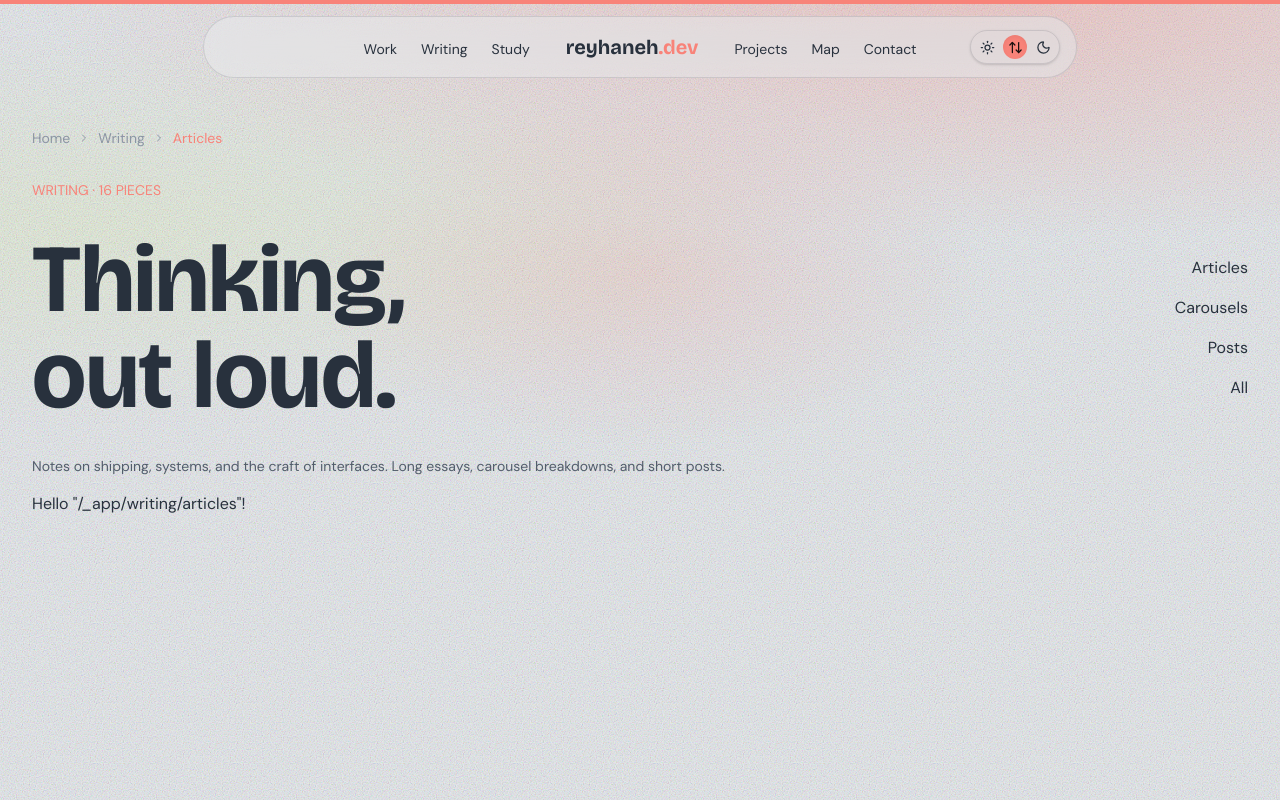
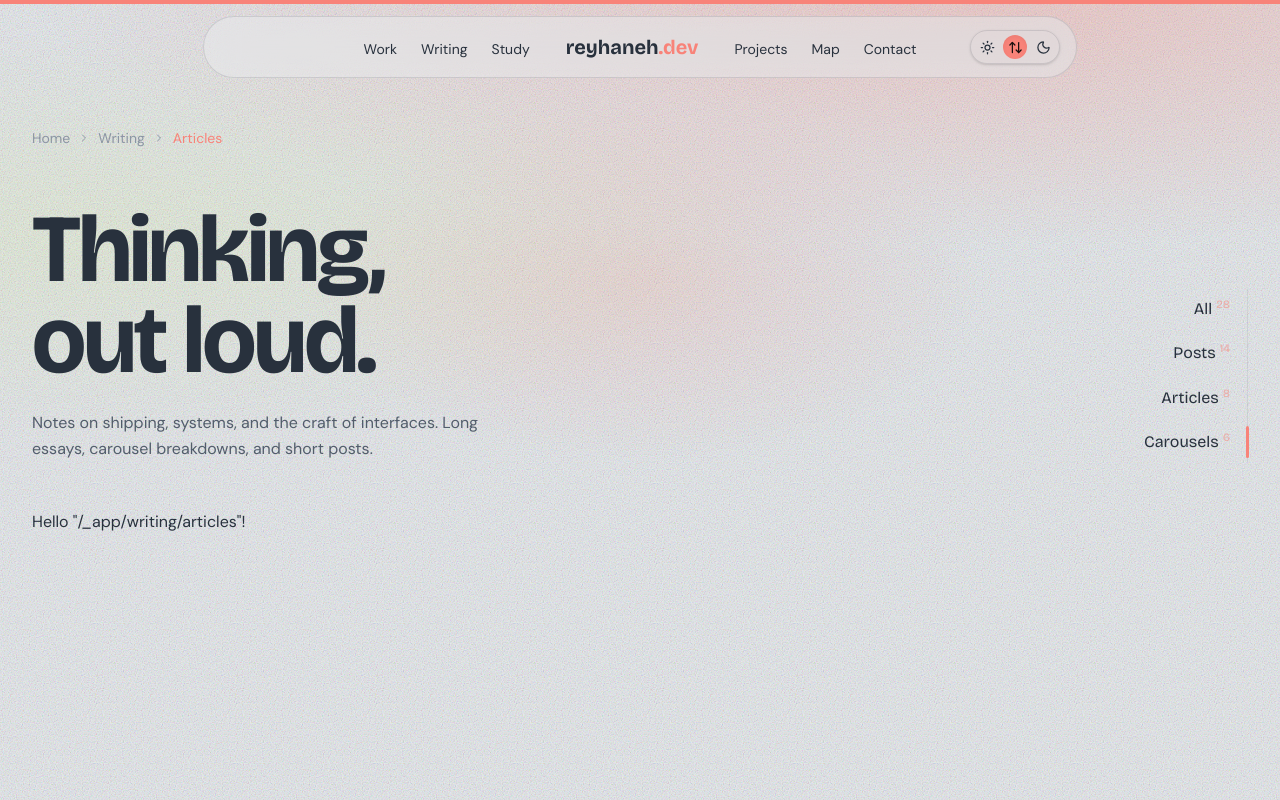
Before and after one commit to reyhaneh-k/reyhaneh.dev, a React (Vite) app: page /writing/articles in a window 1280 px wide. Built offline with nearby package versions, Linux system fonts and the light colour scheme; a web font is replaced by a local one.

Commit message:
feat(layout): updates writing layout

```diff
--- a/eslint.config.js
+++ b/eslint.config.js
@@ -91,6 +91,7 @@ export default defineConfig([
     },
     rules: {
       "no-unused-vars": "off", // defer to the TS-aware version
+
       "@typescript-eslint/no-unused-vars": [
         "warn",
         {
--- a/src/components/ui/tabs/Tabs.tsx
+++ b/src/components/ui/tabs/Tabs.tsx
@@ -1,34 +1,157 @@
-import { Tabs } from "radix-ui";
+import { motion } from "motion/react";
+import { Tabs as RadixTabs } from "radix-ui";
+import { createContext, useContext, useState } from "react";
 
-type TabsRootProps = React.ComponentProps<typeof Tabs.Root>;
-type TabsListProps = React.ComponentProps<typeof Tabs.List>;
-type TabsTriggerProps = React.ComponentProps<
-  typeof Tabs.Trigger
+import { cn } from "@/utils/classname";
+import { Override } from "@/utils/types";
+type BaseValueType = string | undefined;
+type TabsRootProps<T> = Override<
+  React.ComponentProps<typeof RadixTabs.Root>,
+  {
+    value?: T;
+    defaultValue?: T;
+    onValueChange?: (value: T) => void;
+  }
+>;
+type TabsListProps = React.ComponentProps<
+  typeof RadixTabs.List
+>;
+type TabsTriggerProps<T> = Override<
+  React.ComponentProps<typeof RadixTabs.Trigger>,
+  {
+    value: T;
+  }
 >;
 type TabsContentProps = React.ComponentProps<
-  typeof Tabs.Content
+  typeof RadixTabs.Content
 >;
 
-function TabsRoot({ children, ...props }: TabsRootProps) {
-  return <Tabs.Root {...props}>{children}</Tabs.Root>;
+const TabsValueContext =
+  createContext<BaseValueType>(undefined);
+
+const INDICATOR_SPRING = {
+  type: "spring" as const,
+  stiffness: 380,
+  damping: 32,
+  mass: 0.7,
+};
+
+function TabsRoot<T extends BaseValueType>({
+  className,
+  children,
+  value,
+  defaultValue,
+  onValueChange,
+  orientation,
+  ...props
+}: TabsRootProps<T>) {
+  const [uncontrolled, setUncontrolled] = useState<
+    T | undefined
+  >(defaultValue);
+  const current = value ?? uncontrolled;
+  const Context = TabsValueContext;
+  return (
+    <Context.Provider value={current}>
+      <RadixTabs.Root
+        className={cn("shrink-0", className)}
+        value={value}
+        defaultValue={defaultValue}
+        onValueChange={(next) => {
+          setUncontrolled(next as T);
+          onValueChange?.(next as T);
+        }}
+        orientation={orientation ?? "horizontal"}
+        {...props}
+      >
+        {children}
+      </RadixTabs.Root>
+    </Context.Provider>
+  );
 }
 
-function TabsList({ children, ...props }: TabsListProps) {
-  return <Tabs.List {...props}>{children}</Tabs.List>;
+function TabsList({
+  className,
+  children,
+  ...props
+}: TabsListProps) {
+  return (
+    <RadixTabs.List
+      className={cn(
+        "group",
+        "relative flex outline-none",
+        "flex-row gap-1 sm:gap-2",
+        "data-[orientation=vertical]:flex-col data-[orientation=vertical]:items-end data-[orientation=vertical]:gap-1",
+        "border-line/60 border-b data-[orientation=vertical]:border-r data-[orientation=vertical]:border-b-0",
+        "pb-px data-[orientation=vertical]:pr-px data-[orientation=vertical]:pb-0",
+        className
+      )}
+      {...props}
+    >
+      {children}
+    </RadixTabs.List>
+  );
 }
 
-function TabsTrigger({
+function TabsTrigger<T extends string>({
+  className,
   children,
+  value,
   ...props
-}: TabsTriggerProps) {
-  return <Tabs.Trigger {...props}>{children}</Tabs.Trigger>;
+}: TabsTriggerProps<T>) {
+  const current = useContext(TabsValueContext);
+  const active = current === value;
+
+  return (
+    <RadixTabs.Trigger
+      className={cn(
+        "relative flex items-baseline gap-2.5",
+        "px-3 py-2.5 group-data-[orientation=vertical]:px-4 group-data-[orientation=vertical]:py-2",
+        "font-display transition-colors duration-200",
+        "cursor-pointer outline-none",
+        "focus-visible:ring-accent/40 focus-visible:ring-offset-canvas focus-visible:ring-2 focus-visible:ring-offset-2",
+        "disabled:pointer-events-none disabled:opacity-40",
+        active
+          ? "text-ink"
+          : "text-ink-subtle hover:text-ink-muted",
+        className
+      )}
+      value={value}
+      {...props}
+      asChild={false}
+    >
+      {children}
+      {active && (
+        <motion.span
+          layoutId="tabs-filter-indicator"
+          aria-hidden
+          className={cn(
+            "bg-accent absolute rounded-full",
+            "group-data-[orientation=horizontal]:inset-x-2 group-data-[orientation=horizontal]:-bottom-0.75 group-data-[orientation=horizontal]:h-0.75",
+            "group-data-[orientation=vertical]:inset-y-1 group-data-[orientation=vertical]:right-[-2.5px] group-data-[orientation=vertical]:w-0.75"
+          )}
+          transition={INDICATOR_SPRING}
+        />
+      )}
+    </RadixTabs.Trigger>
+  );
 }
 
 function TabsContent({
+  className,
   children,
   ...props
 }: TabsContentProps) {
-  return <Tabs.Content {...props}>{children}</Tabs.Content>;
+  return (
+    <RadixTabs.Content
+      className={cn(
+        "focus-visible:ring-accent/40 outline-none focus-visible:ring-2",
+        className
+      )}
+      {...props}
+    >
+      {children}
+    </RadixTabs.Content>
+  );
 }
 
 export { TabsRoot, TabsList, TabsTrigger, TabsContent };
--- a/src/components/ui/themeSwitch/ThemeSwitch.tsx
+++ b/src/components/ui/themeSwitch/ThemeSwitch.tsx
@@ -61,7 +61,7 @@ const ThemeSwitch = ({
               <Icon
                 aria-label={`${th} theme icon`}
                 className={cn(
-                  "active:text-accent absolute inset-0 z-10 m-auto size-3.75",
+                  "active:text-accent/80 hover:text-accent/80 absolute inset-0 z-10 m-auto size-3.75",
                   th === theme && "text-on-accent"
                 )}
               />
--- a/src/consts/storage.ts
+++ b/src/consts/storage.ts
@@ -1,5 +1,6 @@
 enum STORAGE_KEYS {
   THEME = "theme_storage_key",
+  MOBILE = "mobile_storage_key",
 }
 
 export { STORAGE_KEYS };
--- a/src/layouts/writingLayout/WritingLayout.tsx
+++ b/src/layouts/writingLayout/WritingLayout.tsx
@@ -1,4 +1,4 @@
-import { Link } from "@tanstack/react-router";
+import { Link, useLocation } from "@tanstack/react-router";
 
 import { BreadCrumb } from "@/components/ui/breadCrumb/BreadCrumb";
 import {
@@ -6,6 +6,7 @@ import {
   TabsRoot,
   TabsTrigger,
 } from "@/components/ui/tabs/Tabs";
+import { useIsMobile } from "@/stores/mobile/mobile";
 import { cn } from "@/utils/classname";
 
 import {
@@ -13,66 +14,67 @@ import {
   writingLayoutConsts,
 } from "./index.consts";
 
+type TabValue = (typeof LayoutLinks)[number]["href"];
+
 function WritingLayout({
   children,
 }: {
   children: React.ReactNode;
 }) {
+  const { pathname } = useLocation();
+  const activeValue = LayoutLinks.find(
+    (link) => link.href === pathname
+  );
+  const isMobile = useIsMobile();
+
   return (
     <section
       className={cn(
-        "h-full w-full space-y-4",
+        "h-full w-full space-y-8 md:space-y-12",
         "p-4 md:p-6 lg:p-8"
       )}
     >
-      <BreadCrumb className="mb-4 md:mb-8" />
+      <BreadCrumb className="mb-2 md:mb-4" />
+
       <header
         className={cn(
-          "flex flex-col justify-between gap-4 md:flex-row md:gap-4",
-          "h-full w-full"
+          "flex flex-col gap-10 md:flex-row md:items-end md:justify-between md:gap-16"
         )}
       >
-        <div
-          className={cn(
-            "flex flex-col gap-4 md:gap-8",
-            "h-full w-full"
-          )}
-        >
-          <span className="text-accent text-sm uppercase">
-            Writing · {writingLayoutConsts.totalPosts}{" "}
-            pieces
-          </span>
-          <h1 className="text-4xl font-bold md:text-6xl lg:text-8xl">
+        <div className="mt-6 flex max-w-3xl flex-col gap-4 md:gap-6 lg:mt-10">
+          <h1 className="text-4xl leading-[0.95] font-bold tracking-tight md:text-6xl lg:text-8xl">
             {writingLayoutConsts.title.part1},
             <br />
             {writingLayoutConsts.title.part2}
           </h1>
-          <p className="text-ink-muted text-sm">
+          <p className="text-ink-muted max-w-md text-sm leading-relaxed md:text-base">
             {writingLayoutConsts.description}
           </p>
         </div>
 
-        <TabsRoot className="self-start md:self-center">
-          <TabsList className="flex flex-row gap-4 text-right md:flex-col">
+        <TabsRoot<TabValue>
+          value={activeValue?.href}
+          orientation={isMobile ? "horizontal" : "vertical"}
+        >
+          <TabsList aria-label="Writing formats">
             {LayoutLinks.map((link) => (
-              <TabsTrigger
-                aria-label={link.label}
-                className="text-right"
+              <TabsTrigger<TabValue>
                 key={link.href}
                 value={link.href}
               >
-                <Link
-                  aria-label={`Navigate to ${link.label}`}
-                  to={link.href}
-                >
+                <Link to={link.href} className="inline">
                   {link.label}
+                  <span className="text-accent/50 ms-1 align-super text-[0.7rem] font-medium">
+                    {link.badge}
+                  </span>
                 </Link>
               </TabsTrigger>
             ))}
           </TabsList>
         </TabsRoot>
       </header>
-      {children}
+
+      <div className="min-h-0 flex-1">{children}</div>
     </section>
   );
 }
--- a/src/layouts/writingLayout/index.consts.ts
+++ b/src/layouts/writingLayout/index.consts.ts
@@ -6,25 +6,29 @@ const writingLayoutConsts = {
   title: { part1: "Thinking", part2: "out loud." },
   description:
     "Notes on shipping, systems, and the craft of interfaces. Long essays, carousel breakdowns, and short posts.",
-  totalPosts: 16,
+  totalPosts: 28,
 };
 
 const LayoutLinks = [
   {
+    label: "All",
+    href: writingRoute.to,
+    badge: 28,
+  },
+  {
+    label: "Posts",
+    href: postsRoute.to,
+    badge: 14,
+  },
+  {
     label: "Articles",
     href: articlesRoute.to,
+    badge: 8,
   },
   {
     label: "Carousels",
     href: carouselsRoute.to,
-  },
-  {
-    label: "Posts",
-    href: postsRoute.to,
-  },
-  {
-    label: "All",
-    href: writingRoute.to,
+    badge: 6,
   },
 ];
 
--- /dev/null
+++ b/src/stores/mobile/index.const.ts
@@ -0,0 +1,5 @@
+export enum THEME {
+  LIGHT = "light",
+  AUTO = "auto",
+  DARK = "dark",
+}
--- /dev/null
+++ b/src/stores/mobile/mobile.ts
@@ -0,0 +1,37 @@
+import { useSyncExternalStore } from "react";
+const MEDIA_QUERY = "(max-width: 768px)";
+const listeners = new Set<() => void>();
+const emit = () => {
+  for (const listener of listeners) listener();
+};
+let mediaQuery: MediaQueryList | undefined = undefined;
+
+export const subscribeToMobileChanges = (
+  onStoreChange: () => void
+): (() => void) => {
+  listeners.add(onStoreChange);
+  if (listeners.size === 1) {
+    mediaQuery = window.matchMedia(MEDIA_QUERY);
+    mediaQuery.addEventListener("change", emit);
+  }
+  listeners.add(onStoreChange);
+  return () => {
+    listeners.delete(onStoreChange);
+    if (listeners.size === 0) {
+      mediaQuery?.removeEventListener("change", emit);
+      mediaQuery = undefined;
+    }
+  };
+};
+
+export const getMobileSnapshot = (): boolean => {
+  return window.matchMedia(MEDIA_QUERY).matches;
+};
+
+export const useIsMobile = () => {
+  const isMobile = useSyncExternalStore(
+    subscribeToMobileChanges,
+    getMobileSnapshot
+  );
+  return isMobile;
+};
--- /dev/null
+++ b/src/utils/types.ts
@@ -0,0 +1,2 @@
+type Override<T, U> = Omit<T, keyof U> & U;
+export type { Override };
```
